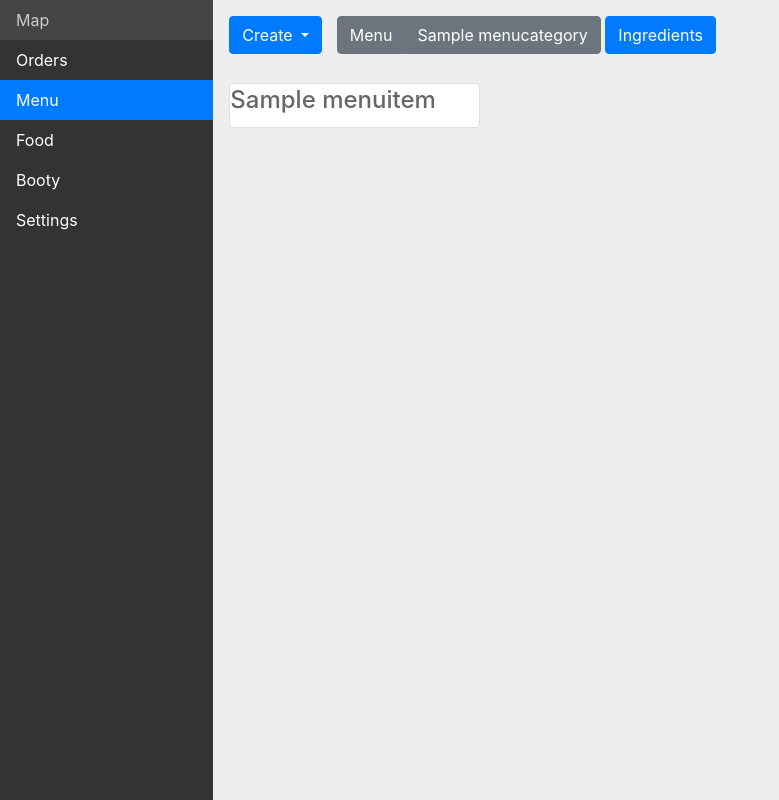
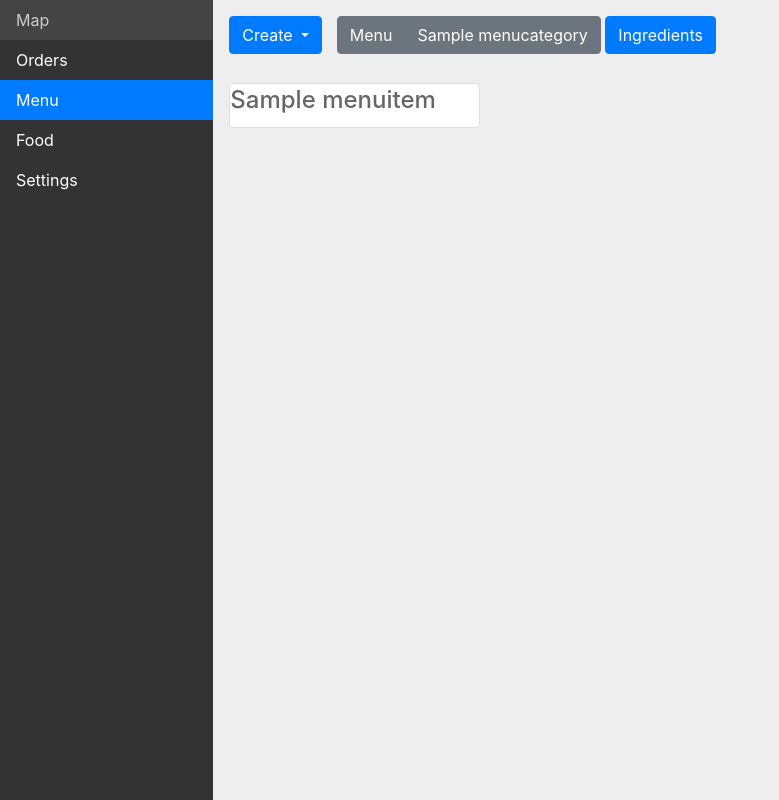
Before and after one commit to carsonk/tablefetchserver, a Django app: page /kitchen/menu/1 in a window 1280 px wide. Shown: the whole page, without its empty margins (0-779 px from the left). Run offline with Django 3.2, Linux system fonts and the light colour scheme; tables that the repository leaves empty hold one stand-in row (values such as "Sample post"); style sheets or scripts are compiled from the project's sources; some libraries are stand-ins or nearby versions.

Commit message:
Remove Danielle's surreptitious addition :)

```diff
--- a/kitchen/templates/kitchen/dashboard_base.html
+++ b/kitchen/templates/kitchen/dashboard_base.html
@@ -29,9 +29,6 @@
                     <li class="nav-item">
                         <a class="nav-link {% if side_active == "food" %}active{% endif %}" href="">Food</a>
                     </li>
-                    <li class="nav-item">
-                        <a class="nav-link {% if side_active == "booty" %}active{% endif %}" href="">Booty</a>
-                    </li>
                 </ul>
                 <ul class="nav flex-column dashboard-menu">
                     <li>
```
